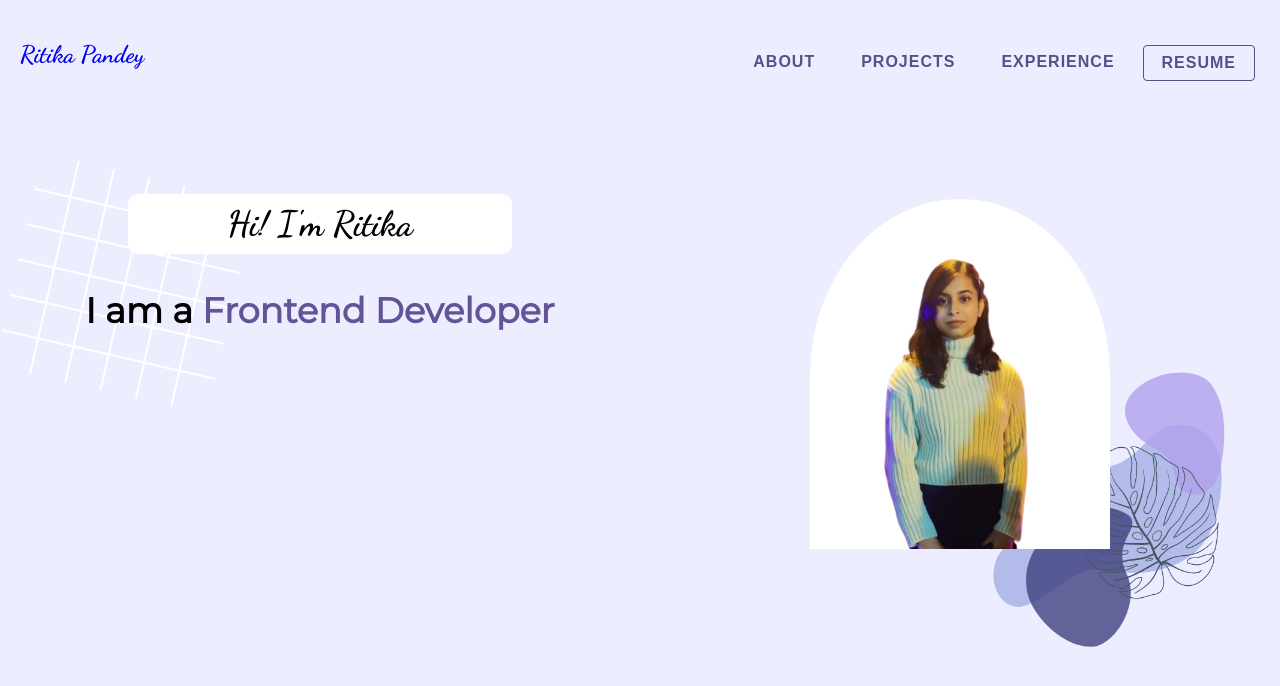
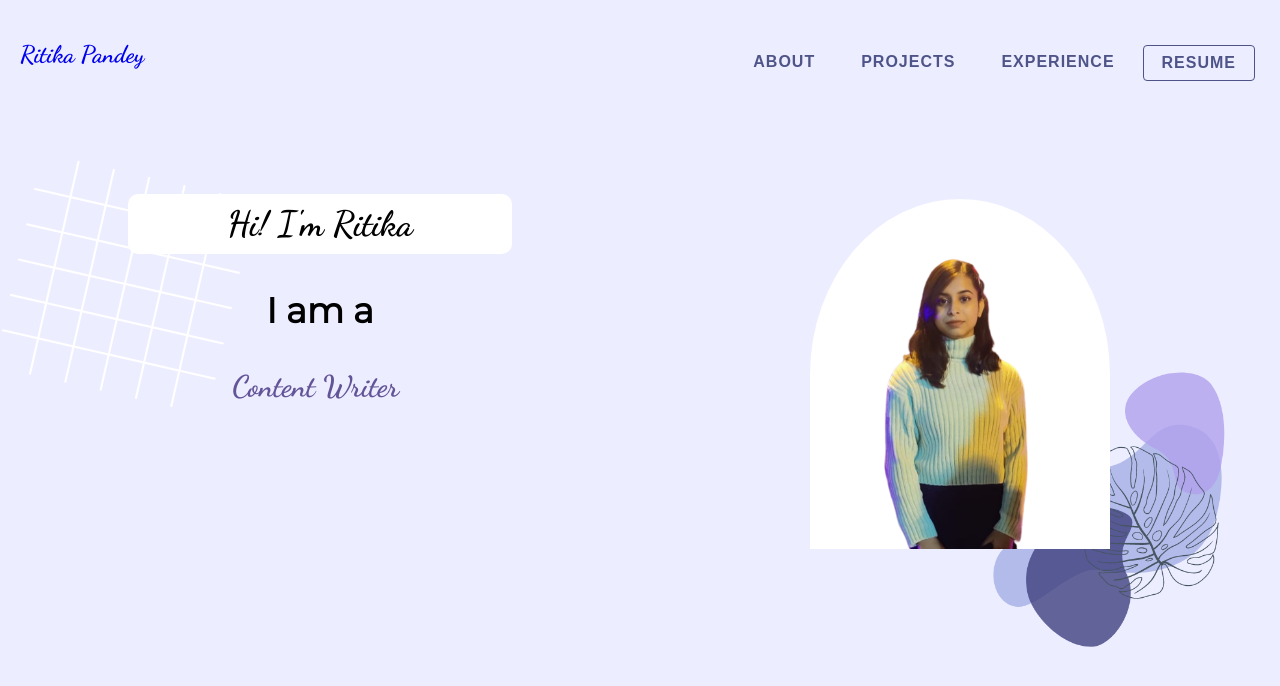
Before and after one commit to Ritika-Pandey01/Portfolio, a React (Create React App) app: page / in a window 1280 px wide. Shown: the top 686 px of the page. Built offline with nearby package versions, Linux system fonts and the light colour scheme.

Commit message:
Added Typing Animation and resume

```diff
--- a/package.json
+++ b/package.json
@@ -6,11 +6,13 @@
     "@testing-library/jest-dom": "^5.16.5",
     "@testing-library/react": "^13.3.0",
     "@testing-library/user-event": "^13.5.0",
+    "file-saver": "^2.0.5",
     "react": "^18.2.0",
     "react-dom": "^18.2.0",
     "react-icons": "^4.4.0",
     "react-router-dom": "^6.3.0",
     "react-scripts": "5.0.1",
+    "react-typical": "^0.1.3",
     "styled-components": "^5.3.5",
     "web-vitals": "^2.1.4"
   },
--- a/src/Components/Home/Home.jsx
+++ b/src/Components/Home/Home.jsx
@@ -3,6 +3,7 @@ import "./home.css";
 import bg1 from "../../assets/bg1.png"
 import bg2 from "../../assets/bg2.png"
 import photo from "../../assets/image.png"
+import Typical from "react-typical";
 function Home() {
   return (
     <>
@@ -15,7 +16,16 @@ function Home() {
   <div className='intro'>
     <h3>Hi! I'm Ritika</h3>
     </div>
-    <h3 className='intro1'>I am a <span className='front'>Frontend Developer </span></h3>
+    <h3 className='intro1'>I am a </h3>
+    <p className='front'>
+    <Typical
+      loop={Infinity}
+      wrapper="b"
+      steps={[
+        'Frontend Developer',2000,'Content Writer',2000,'Open Source Enthusiast',2000
+      ]}
+    />
+     </p>
 
   </div>
   <div className="flex-item-right">
--- a/src/Components/Home/home.css
+++ b/src/Components/Home/home.css
@@ -6,7 +6,7 @@
     text-align: center;
     top:40%;
     margin-top: 50px;
-    padding-bottom: 100px;
+    padding-bottom: 100px !important;
 }
 .flex-item-left {
 
@@ -25,6 +25,7 @@
  left: 960px;
  width: 300px;
 }
+
 .intro{
   border-radius: 10px;
   margin-left: 20%;
@@ -42,6 +43,8 @@
   }
   .front{
     color: #635497;
+    display: inline;
+    font-family: 'Dancing Script', cursive;
   }
   .picture{
     border-top-left-radius: 50%;
--- a/src/Components/navbar/RightNav.jsx
+++ b/src/Components/navbar/RightNav.jsx
@@ -1,6 +1,7 @@
 import React from 'react'
 import "./navbar.css";
 import styled from "styled-components";
+
 const Ul=styled.ul`
 
 list-style: none;
@@ -40,6 +41,7 @@ list-style: none;
 
  }`;
 function RightNav({hamburger}) {
+
   return (
     <>
       <Ul hamburger={hamburger}>
@@ -54,7 +56,7 @@ function RightNav({hamburger}) {
                     <button><a href="#">EXPERIENCE</a></button>
                 </li>
                 <li>
-                    <button className='resume'><a href="#">RESUME</a></button>
+                    <button className='resume'><a href="https://drive.google.com/file/d/1ZSPc_4tME1mb1_9qD-uSV5rRdUDgiy7U/view?usp=sharing" download>RESUME</a></button>
                 </li>
 
             </Ul>
```
Also changed, not shown: 1 other file (tests, documents, lock files or other folders).
